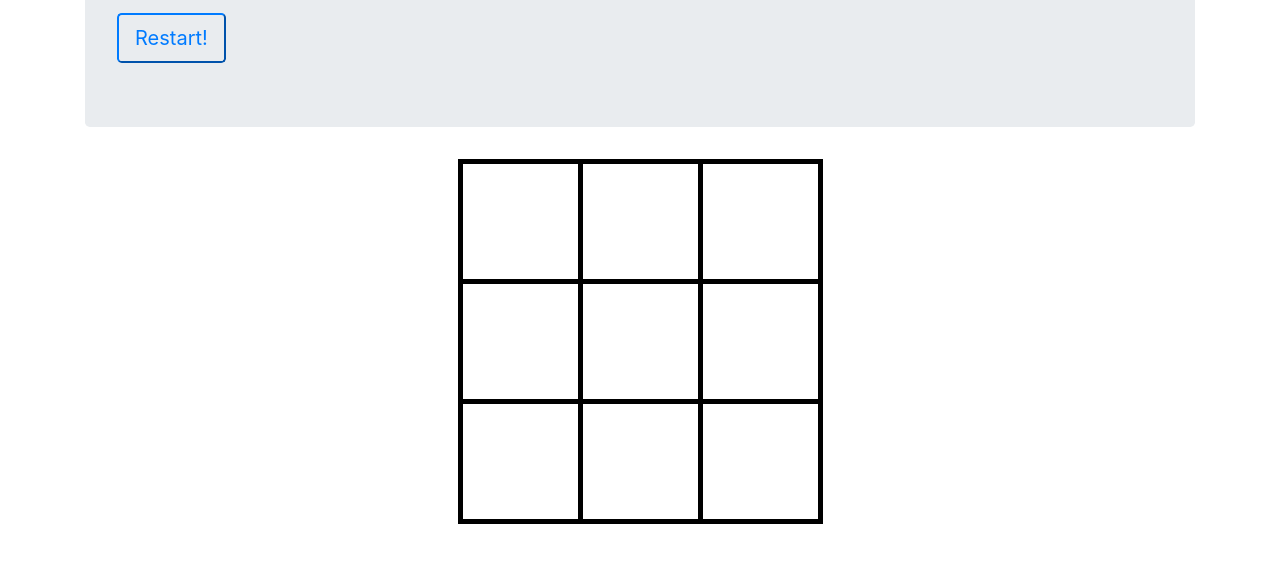
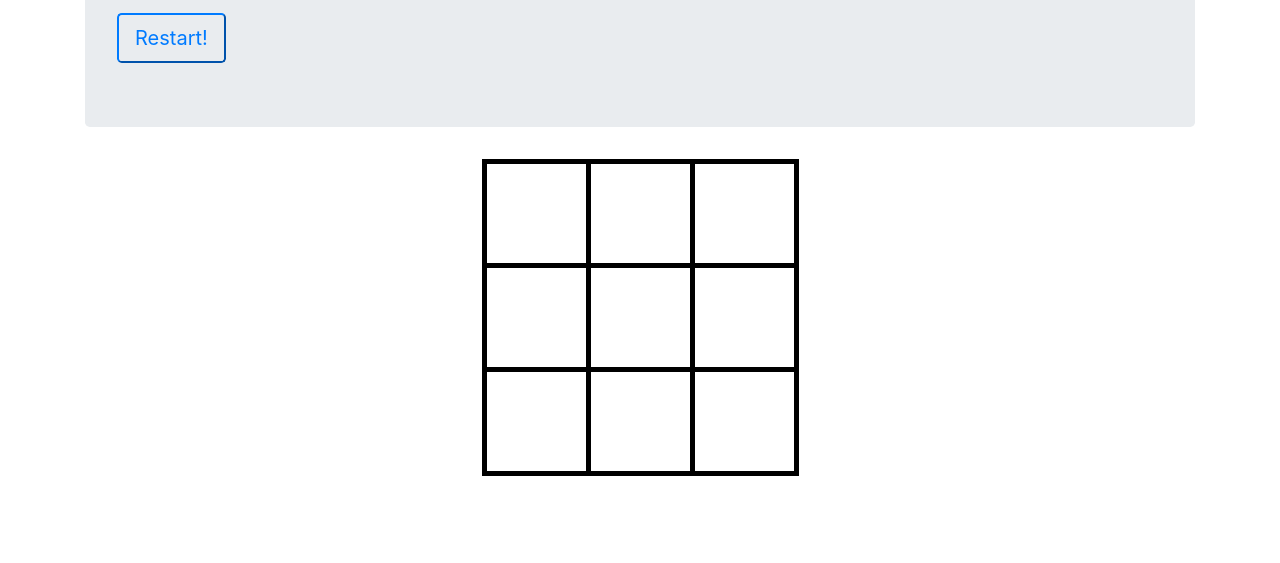
Before and after one commit to RahulK847/Basic-Tac-Tic-Tac, a plain HTML site: page index.html in a window 1280 px wide. Shown: the part 147-710 px from the top of the page. Drawn offline with nearby package versions, Linux system fonts and the light colour scheme.

Commit message:
Update Game.css

```diff
--- a/Game.css
+++ b/Game.css
@@ -1,7 +1,7 @@
 td{
-    height: 7.5rem;
-    width: 7.5rem;
+    height: 6.5rem;
+    width: 6.5rem;
     text-align: center;
-    font-size: 5rem;
+    font-size: 4rem;
     border: 5px solid black;
 }
```
